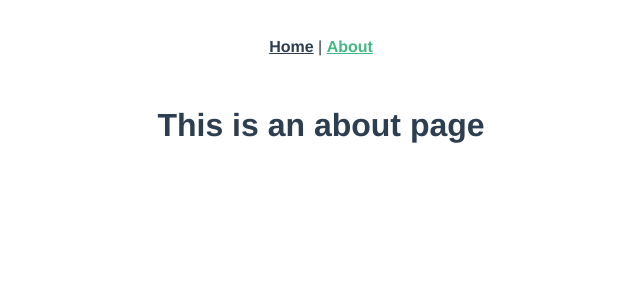
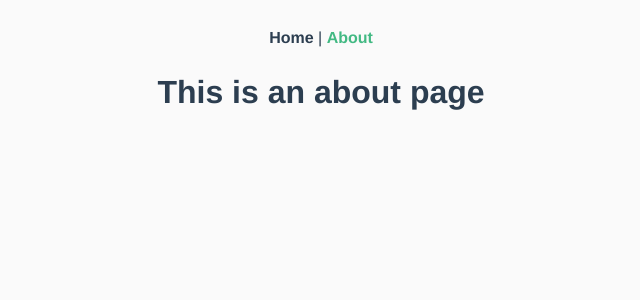
Before and after one commit to ertugrulsencer/fresh-diet, a Vue app: page /about in a window 1280 px wide. Shown: the top 300 px of the page, without its empty margins (319-959 px from the left). Built offline with nearby package versions, Linux system fonts and the light colour scheme.

Commit message:
Reset css and variables css created

```diff
--- /dev/null
+++ b/src/assets/scss/_app.scss
@@ -0,0 +1,13 @@
+@import "./variables";
+* {
+  padding: 0;
+  margin: 0;
+  box-sizing: border-box;
+  text-decoration: none;
+  line-height: 100%;
+}
+html,
+body {
+  height: 100%;
+  background: var(--light);
+}
--- /dev/null
+++ b/src/assets/scss/_variables.scss
@@ -0,0 +1,5 @@
+:root {
+  --primary: #38a948;
+  --light: #fafafa;
+  --dark: #282842;
+}
--- a/src/main.js
+++ b/src/main.js
@@ -3,6 +3,8 @@ import App from "./App.vue";
 import "./registerServiceWorker";
 import router from "./router";
 import store from "./store";
+
+import "./assets/scss/_app.scss";
 
 Vue.config.productionTip = false;
 
```
